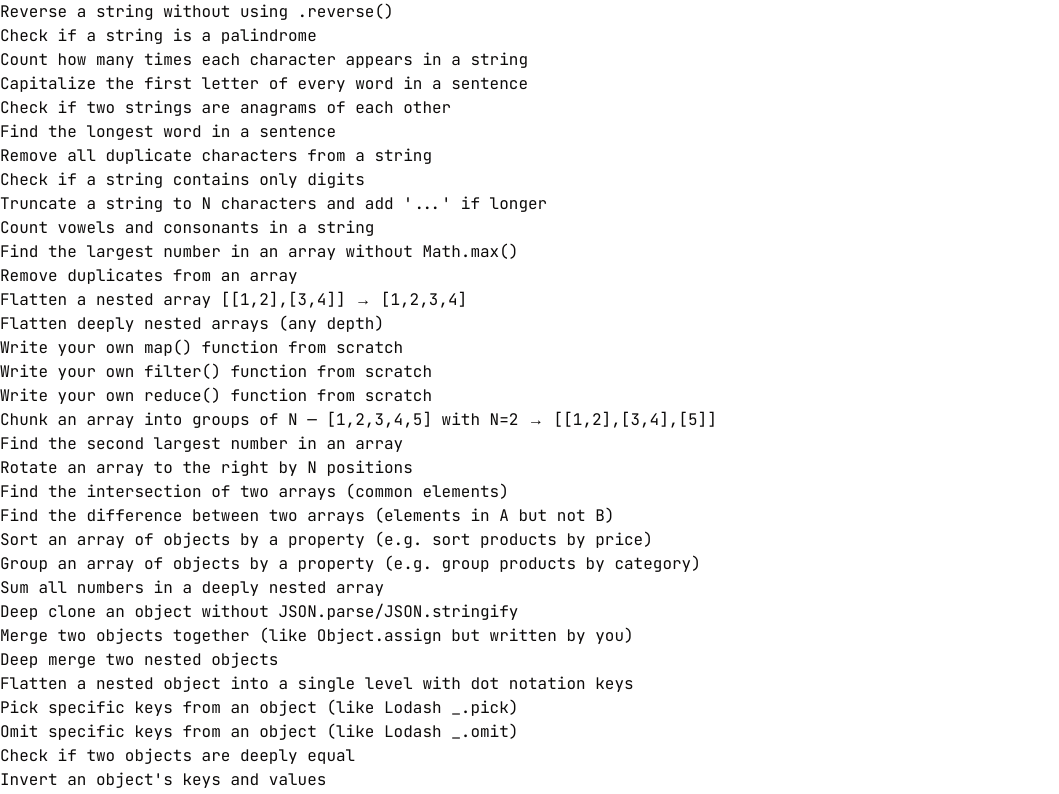
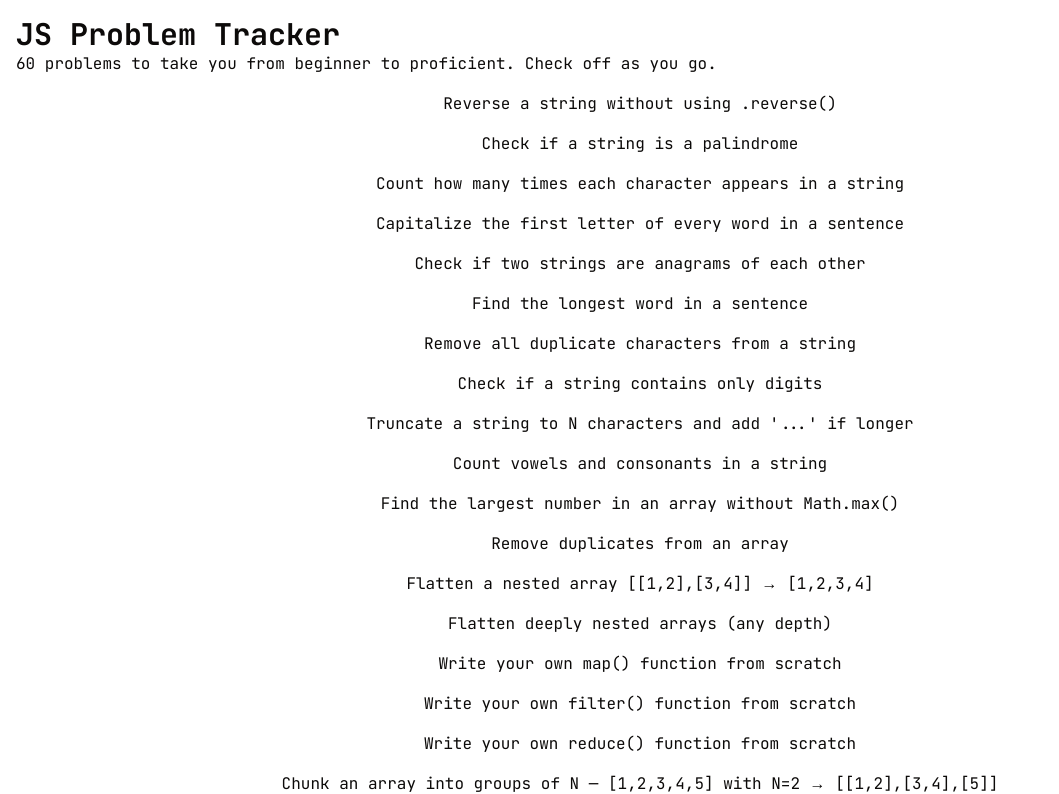
Before and after one commit to ShreeRaz/jstodo, a Next.js app: page / in a window 1280 px wide. Shown: the top 794 px of the page, without its empty margins (0-1059 px from the left). Built offline with nearby package versions, Linux system fonts and the light colour scheme.

Commit message:
Add and fetch data.json

```diff
--- a/components/dashboard.tsx/page.tsx
+++ b/components/dashboard.tsx/page.tsx
@@ -13,10 +13,27 @@ const posts = postsData as Post[];
 
 export default function Dashboard() {
   return (
-    <ul>
-      {posts.map((post) => (
-        <li key={post.id}>{post.text}</li>
-      ))}
-    </ul>
+    <div>
+      <div className="p-4 ">
+        <h1 className="text-3xl font-bold">JS Problem Tracker</h1>
+        <p>
+          60 problems to take you from beginner to proficient. Check off as you
+          go.
+        </p>
+      </div>
+
+      {/* filter */}
+      <div></div>
+
+      {/* progressbar */}
+
+      <div></div>
+
+      <ul className="flex flex-col gap-4 justify-center items-center">
+        {posts.map((post) => (
+          <li key={post.id}>{post.text}</li>
+        ))}
+      </ul>
+    </div>
   );
 }
```
Also changed, not shown: components/uidesign/filterui.tsx (added).
